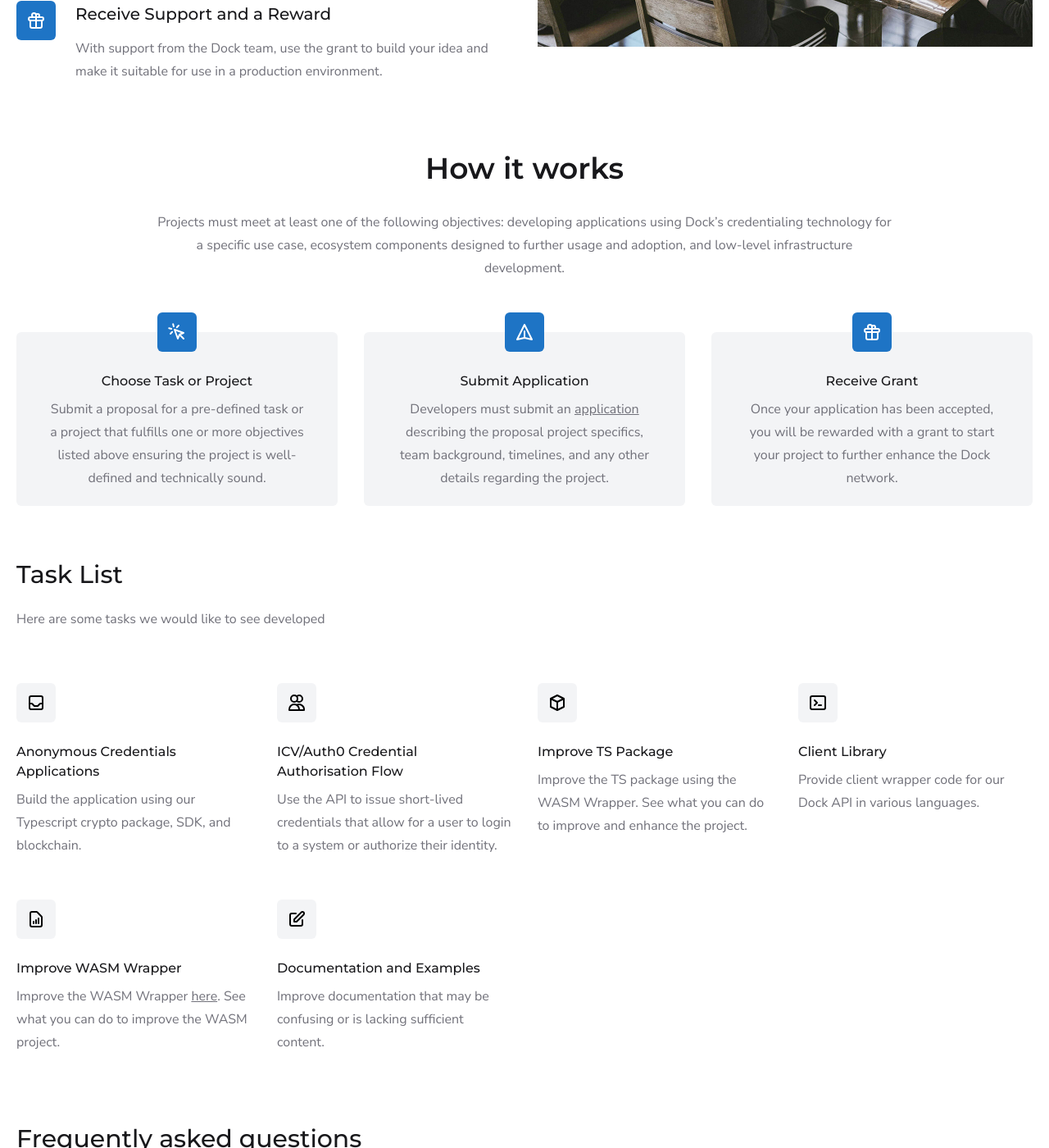
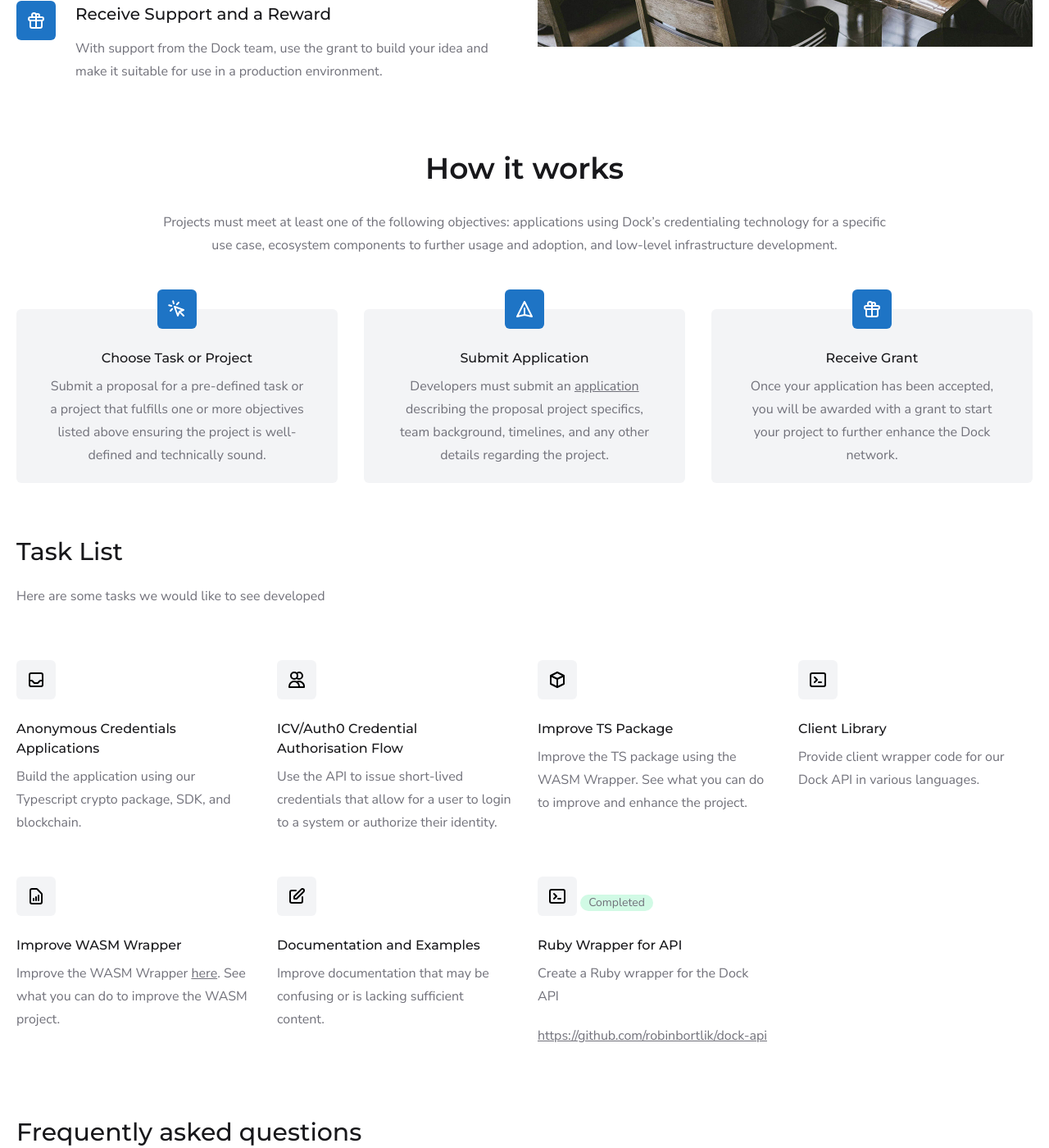
Before and after one commit to docknetwork/developer-program, a Jekyll site: the page built from docs/index.html, in a window 1280 px wide and 1400 px high, scrolled down 971 px. Shown: the whole window at 82% size. Built offline with Jekyll 4.4.1, drawn with Linux system fonts in a browser that asks for light colours; some of the changed text lies outside the part shown.

Commit message:
Update copysets
- add new FAQ
- add ruby wrapper to completed tasks

```diff
--- a/docs/_data/how_it_works.yaml
+++ b/docs/_data/how_it_works.yaml
@@ -16,7 +16,7 @@
 
 - title: Receive Grant
   description: |
-    Once your application has been accepted, you will be rewarded with a grant to start your project to further enhance the Dock network.
+    Once your application has been accepted, you will be awarded with a grant to start your project to further enhance the Dock network.
   icon: |
     <svg xmlns="http://www.w3.org/2000/svg" class="h-6 w-6" fill="none" viewBox="0 0 24 24" stroke="currentColor">
       <path stroke-linecap="round" stroke-linejoin="round" stroke-width="2" d="M12 8v13m0-13V6a2 2 0 112 2h-2zm0 0V5.5A2.5 2.5 0 109.5 8H12zm-7 4h14M5 12a2 2 0 110-4h14a2 2 0 110 4M5 12v7a2 2 0 002 2h10a2 2 0 002-2v-7" />
--- a/docs/_data/tasks.yaml
+++ b/docs/_data/tasks.yaml
@@ -45,3 +45,12 @@
     <svg xmlns="http://www.w3.org/2000/svg" class="h-6 w-6" fill="none" viewBox="0 0 24 24" stroke="currentColor">
       <path stroke-linecap="round" stroke-linejoin="round" stroke-width="2" d="M11 5H6a2 2 0 00-2 2v11a2 2 0 002 2h11a2 2 0 002-2v-5m-1.414-9.414a2 2 0 112.828 2.828L11.828 15H9v-2.828l8.586-8.586z" />
     </svg>
+
+- title: Ruby Wrapper for API
+  github_link: https://github.com/robinbortlik/dock-api
+  description: |
+    Create a Ruby wrapper for the Dock API
+  icon: |
+    <svg xmlns="http://www.w3.org/2000/svg" class="h-6 w-6" fill="none" viewBox="0 0 24 24" stroke="currentColor">
+      <path stroke-linecap="round" stroke-linejoin="round" stroke-width="2" d="M8 9l3 3-3 3m5 0h3M5 20h14a2 2 0 002-2V6a2 2 0 00-2-2H5a2 2 0 00-2 2v12a2 2 0 002 2z" />
+    </svg>
--- a/docs/index.html
+++ b/docs/index.html
@@ -62,7 +62,7 @@
     <div class="text-center mx-auto prose-xl">
       <h2 class="">How it works</h2>
       <p class="max-w-4xl mx-auto prose">
-        Projects must meet at least one of the following objectives: developing applications using Dock’s credentialing technology for a specific use case, ecosystem components designed to further usage and adoption, and low-level infrastructure development.
+        Projects must meet at least one of the following objectives: applications using Dock’s credentialing technology for a specific use case, ecosystem components to further usage and adoption, and low-level infrastructure development.
       </p>
     </div>
 
@@ -103,6 +103,9 @@
             <div class="icon-block icon-block-grey">
               {{item.icon}}
             </div>
+            {% if item.github_link %}
+              <div class="badge badge-success bg-green-100">Completed</div>
+            {% endif %}
           </div>
 
           <div>
@@ -110,6 +113,11 @@
             <p>
               {{item.description}}
             </p>
+            {% if item.github_link %}
+              <p>
+                <a href="{{item.github_link}}" target="_blank">{{item.github_link}}</a>
+              </p>
+            {% endif %}
           </div>
         </div>
       {% endfor %}
```
Also changed, not shown: docs/_data/faqs.yaml (+14 -0 lines), docs/assets/javascripts/bundle.js.
